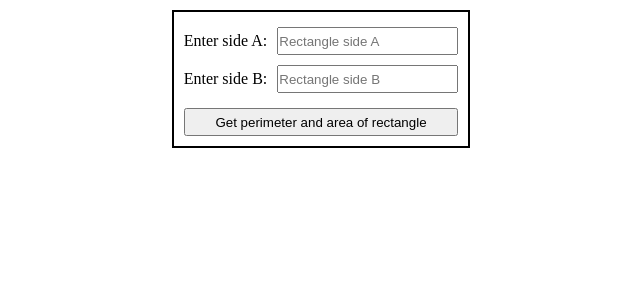
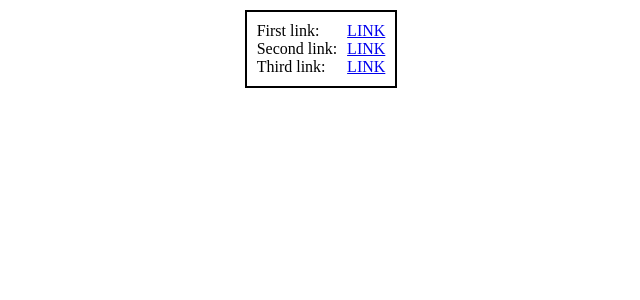
Before and after one commit to AndriiBabushko/Frontend, a PHP site: page /Lab4/src/lab_tasks/task_3/task_3.html in a window 1280 px wide. Shown: the top 300 px of the page, without its empty margins (319-959 px from the left). Run offline with PHP 8.4, Linux system fonts and the light colour scheme.

Commit message:
Complete task 3 in Lab 4

```diff
--- a/Lab4/src/lab_tasks/task_3/js/task_3.js
+++ b/Lab4/src/lab_tasks/task_3/js/task_3.js
@@ -1,23 +1,12 @@
 'use strict';
 
-const buttonPerimeterArea = document.querySelector('#buttonPerimeterArea');
-
-buttonPerimeterArea.addEventListener('click', () => {
-    const textSideA = parseInt(document.querySelector('#textSideA').value);
-    const textSideB = parseInt(document.querySelector('#textSideB').value);
-
-    if (isNaN(textSideA) || isNaN(textSideB)) {
-        document.querySelector('.button_section__output_perimeter_area').innerHTML =
-            `<section class="output_perimeter_area__section">
-                <p>Values were entered <strong>incorrectly</strong>!</p>
-            </section>`;
-    } else {
-        const rectanglePerimeter = Math.round((textSideA * 2 + textSideB * 2) * 100) / 100;
-        const rectangleArea = textSideA * textSideB;
-        document.querySelector('.button_section__output_perimeter_area').innerHTML =
-            `<section class="output_perimeter_area__section">
-                <p>Perimeter of rectangle: <strong>${rectanglePerimeter}см</strong></p>
-                <p>Area of rectangle: <strong>${rectangleArea}см<sup>2</sup></strong></p>
-            </section>`;
-    }
-});
+const links = document.querySelectorAll('.table__link');
+for (let i = 0; i < links.length; i++) {
+    links[i].addEventListener('mouseover', (event)=> {
+        const target = event.target;
+        const link = target.getAttribute('href');
+        const value = target.getAttribute('value');
+        const splitLink = link.split(/\/\/|\//);
+        links[i].innerHTML = `${value} ${splitLink[1]}`;
+    });
+}
--- a/Lab4/src/lab_tasks/task_3/styles/css/task_3.css
+++ b/Lab4/src/lab_tasks/task_3/styles/css/task_3.css
@@ -23,21 +23,8 @@
   border-collapse: collapse;
 }
 
-.table__text_side_a, .table__text_side_b {
+.table__link {
   margin: 5px 0 5px 10px;
-  height: 28px;
-}
-
-.table__button_perimeter_area {
-  height: 28px;
-  width: 100%;
-  margin: 10px 0 0 0;
-}
-
-.output_perimeter_area__section {
-  border: 1px solid black;
-  margin: 10px 0;
-  text-align: center;
 }
 
 /*# sourceMappingURL=task_3.css.map */
--- a/Lab4/src/lab_tasks/task_3/styles/sass/task_3.sass
+++ b/Lab4/src/lab_tasks/task_3/styles/sass/task_3.sass
@@ -19,16 +19,5 @@
 .button_section__table
   border-collapse: collapse
 
-.table__text_side_a, .table__text_side_b
+.table__link
   margin: 5px 0 5px 10px
-  height: 28px
-
-.table__button_perimeter_area
-  height: 28px
-  width: 100%
-  margin: 10px 0 0 0
-
-.output_perimeter_area__section
-  border: 1px solid black
-  margin: 10px 0
-  text-align: center
--- a/Lab4/src/lab_tasks/task_3/task_3.html
+++ b/Lab4/src/lab_tasks/task_3/task_3.html
@@ -13,27 +13,29 @@
             <table class="button_section__table">
                 <tr>
                     <td>
-                        <label for="textSideA" class="table__label_side_a">Enter side A:</label>
+                        <label for="aLinkOne" class="table__label_link">First link:</label>
                     </td>
                     <td>
-                        <input type="text" name="textSideA" id="textSideA" class="table__text_side_a" placeholder="Rectangle side A">
+                        <a id="aLinkOne" href="https://github.com/AndriiBabushko/Frontend" class="table__link" title="GitHub" value="LINK">LINK</a>
                     </td>
                 </tr>
                 <tr>
                     <td>
-                        <label for="textSideB" class="table__label_side_b">Enter side B:</label>
+                        <label for="aLinkTwo" class="table__label_link">Second link:</label>
                     </td>
                     <td>
-                        <input type="text" name="textSideB" id="textSideB" class="table__text_side_b" placeholder="Rectangle side B">
+                        <a id="aLinkTwo" href="https://www.youtube.com/watch?v=ywtqzPVIfx0" class="table__link" title="Youtube" value="LINK">LINK</a>
                     </td>
                 </tr>
                 <tr>
-                    <td colspan="2">
-                        <input type="button" value="Get perimeter and area of rectangle" id="buttonPerimeterArea" class="table__button_perimeter_area">
+                    <td>
+                        <label for="aLinkThree" class="table__label_link">Third link:</label>
+                    </td>
+                    <td>
+                        <a id="aLinkThree" href="https://developer.mozilla.org/en-US/" class="table__link" title="MDN" value="LINK">LINK</a>
                     </td>
                 </tr>
             </table>
-            <div class="button_section__output_perimeter_area"></div>
         </section>
     </div>
 
```
Also changed, not shown: 1 other file.
